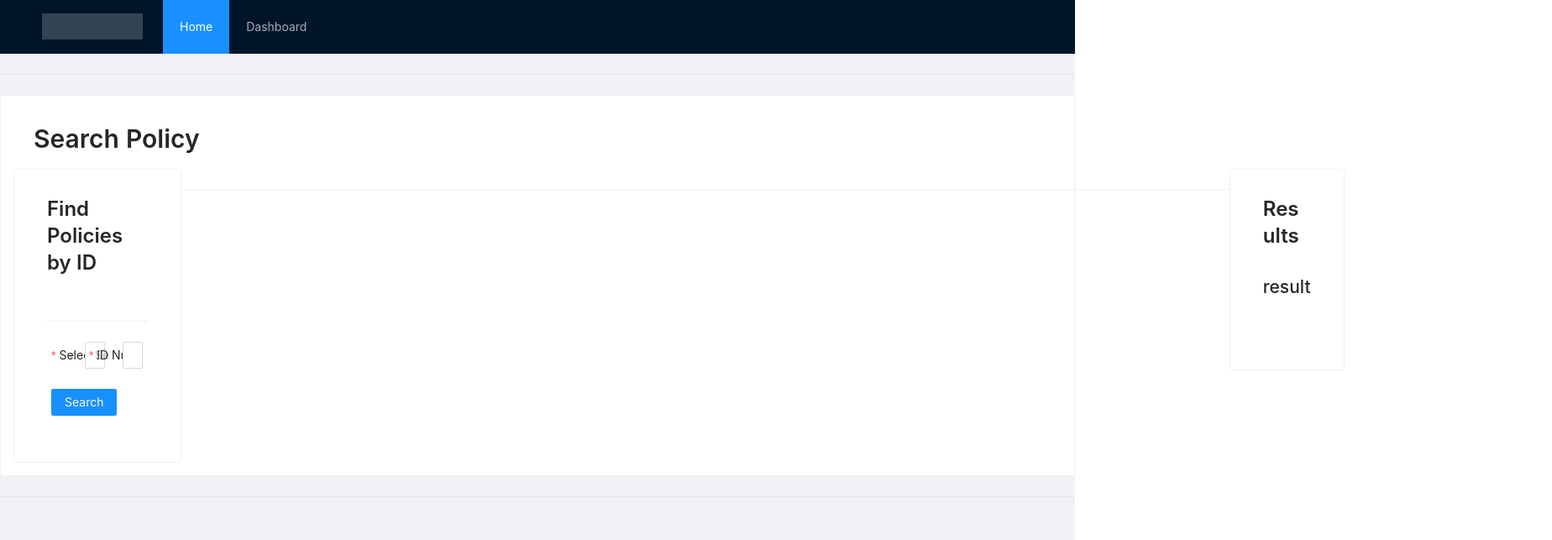
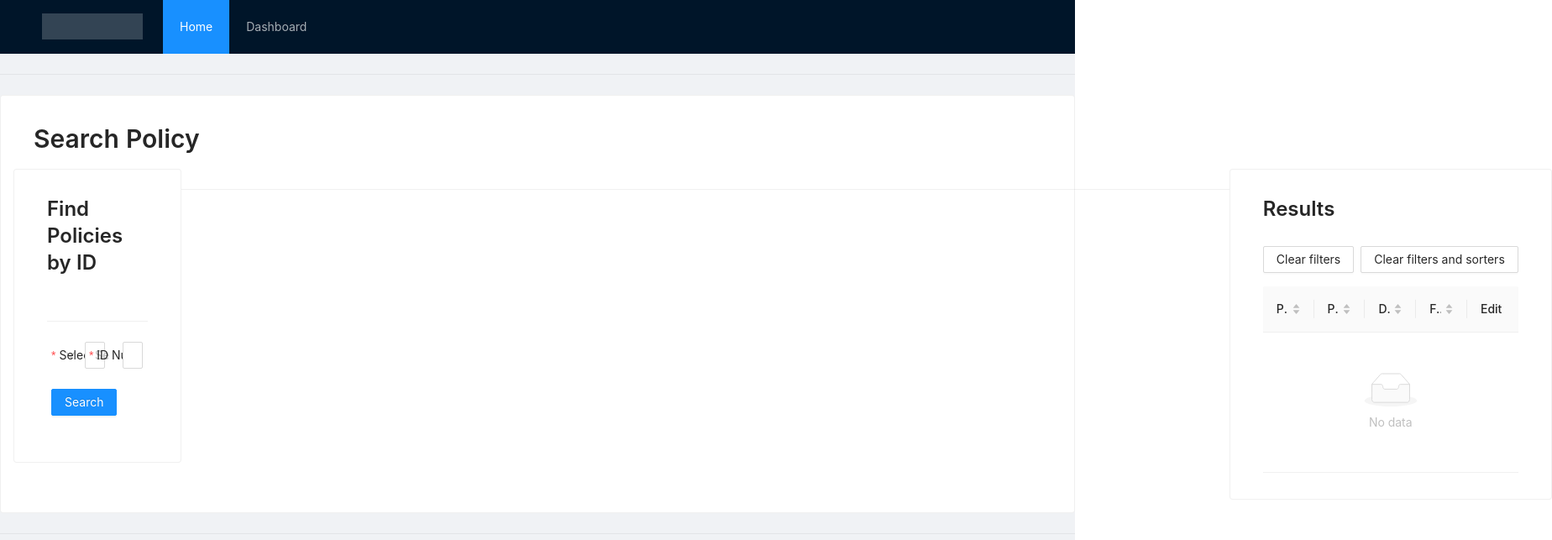
Before and after one commit to avinashchavan1/insuranceapp-client, a React (Create React App) app: page / in a window 1280 px wide. Shown: the top 643 px of the page at 84% size, 1848 px wide, since content can reach past the window. Built offline with nearby package versions, Linux system fonts and the light colour scheme.

Commit message:
Routes added

```diff
--- a/src/App.js
+++ b/src/App.js
@@ -1,9 +1,20 @@
 import "./App.css";
 import "antd/dist/antd.css";
+import { BrowserRouter as Router, Routes, Route } from "react-router-dom";
+import LandingPagePage from "./pages/LandingPage/LandingPage.page";
+import PageNotFound from "./pages/LandingPage/PageNotFound.page";
+import PolicyUpdate from "./pages/LandingPage/PolicyUpdate.page";
 
-import LandingPagePage from "./pages/LandingPage/LandingPage.page";
 function App() {
-  return <LandingPagePage />;
+  return (
+    <Router>
+      <Routes>
+        <Route path="/" element={<LandingPagePage />}></Route>
+        <Route path="/policy/policyId/:id" element={<PolicyUpdate />} />
+        <Route path="*" element={<PageNotFound />}></Route>
+      </Routes>
+    </Router>
+  );
 }
 
 export default App;
--- a/src/components/ResultPolicies.component.jsx
+++ b/src/components/ResultPolicies.component.jsx
@@ -1,4 +1,160 @@
-const ResultPolicies = (props) => {
-  return <h1>result</h1>;
+import React from "react";
+import "antd/dist/antd.css";
+import { Table, Button, Space, Typography } from "antd";
+import { useNavigate } from "react-router-dom";
+const hostLink = "http://localhost:3000";
+const setupData = (dataRaw) => {
+  let datasessions = dataRaw;
+  // console.log(dataRaw);
+  if (datasessions === undefined) return {};
+
+  datasessions = datasessions.map((ele, i) => {
+    return { ...ele, key: i };
+  });
+  const data = datasessions;
+  const areaSet = new Set();
+  const typeSet = new Set();
+  const feeSet = new Set();
+  const convertToFilterData = (data) => {
+    let result = [];
+    data.forEach((element) => result.push({ text: element, value: element }));
+    return result;
+  };
+
+  data.forEach((element) => {
+    //console.log(element);
+    areaSet.add(element["block_name"]);
+    typeSet.add(element["vaccine"]);
+    feeSet.add(element["fee"]);
+  });
+
+  const areaFilter = convertToFilterData(areaSet);
+  const typeFilter = convertToFilterData(typeSet);
+  const feeFilter = convertToFilterData(feeSet);
+  return { areaFilter, typeFilter, feeFilter, data };
 };
+
+class ResultPolicies extends React.Component {
+  state = {
+    filteredInfo: null,
+    sortedInfo: null,
+  };
+
+  handleChange = (pagination, filters, sorter) => {
+    // console.log("Various parameters", pagination, filters, sorter);
+    // console.log(filters);
+
+    this.setState({
+      filteredInfo: filters,
+      sortedInfo: sorter,
+    });
+    // console.log(this.state);
+  };
+
+  clearFilters = () => {
+    this.setState({ filteredInfo: null });
+  };
+
+  clearAll = () => {
+    this.setState({
+      filteredInfo: null,
+      sortedInfo: null,
+    });
+  };
+
+  setPriceSort = () => {
+    this.setState({
+      sortedInfo: {
+        order: "ascend",
+        columnKey: "vaccine",
+      },
+    });
+  };
+
+  render() {
+    const { areaFilter, typeFilter, feeFilter, data } = setupData(
+      this.props.filteredData
+    );
+
+    let { sortedInfo, filteredInfo } = this.state;
+    sortedInfo = sortedInfo || {};
+    filteredInfo = filteredInfo || {};
+    // console.log("from render: ", filteredInfo);
+    const columns = [
+      {
+        title: "Policy ID",
+        dataIndex: "id",
+        key: "id",
+        filteredValue: filteredInfo.id || null,
+        onFilter: (value, record) => record.id.includes(value),
+        sorter: (a, b) => +a.id < +b.id,
+        sortOrder: sortedInfo.columnKey === "id" && sortedInfo.order,
+        ellipsis: true,
+      },
+
+      {
+        title: "Premium",
+        dataIndex: "premium",
+        key: "premium",
+        filters: typeFilter,
+        filteredValue: filteredInfo.vaccine || null,
+        onFilter: (value, record) => record.vaccine.includes(value),
+        sorter: (a, b) => a.vaccine < b.vaccine,
+        sortOrder: sortedInfo.columnKey === "vaccine" && sortedInfo.order,
+        ellipsis: true,
+      },
+      {
+        title: "Date of Purchase",
+        dataIndex: "date_of_purchase",
+        key: "date_of_purchase",
+        sorter: (a, b) => a.available_capacity < b.available_capacity,
+        sortOrder:
+          sortedInfo.columnKey === "available_capacity" && sortedInfo.order,
+        ellipsis: true,
+        responsive: ["lg", "md"],
+      },
+      ,
+      {
+        title: "Fuel",
+        dataIndex: "fuel",
+        key: "fuel",
+        filters: areaFilter,
+        filteredValue: filteredInfo.block_name || null,
+        onFilter: (value, record) => record.block_name.includes(value),
+        sorter: (a, b) => a.block_name < b.block_name,
+        sortOrder: sortedInfo.columnKey === "block_name" && sortedInfo.order,
+        ellipsis: true,
+        responsive: ["lg", "md"],
+      },
+      {
+        title: "Edit",
+        dataIndex: "id",
+        key: "id",
+        render: (value) => {
+          return (
+            <Typography.Link
+              href={`/policy/policyId/${value}`}
+            >{`Edit Policy ${value}`}</Typography.Link>
+          );
+        },
+        ellipsis: true,
+      },
+    ];
+
+    return (
+      <>
+        <Space style={{ marginBottom: 16 }}>
+          <Button onClick={this.clearFilters}>Clear filters</Button>
+          <Button onClick={this.clearAll}>Clear filters and sorters</Button>
+        </Space>
+        <Table
+          columns={columns}
+          dataSource={this.props.policies}
+          onChange={this.handleChange}
+        />
+      </>
+    );
+  }
+}
+
 export default ResultPolicies;
--- a/src/components/SearchPolicy.component.jsx
+++ b/src/components/SearchPolicy.component.jsx
@@ -15,6 +15,7 @@ import {
 
 import React, { useState } from "react";
 const { Option } = Select;
+const hostLink = "http://localhost:3000";
 
 const SearchPolicy = ({ policyHandler }) => {
   const [form] = Form.useForm();
@@ -22,7 +23,6 @@ const SearchPolicy = ({ policyHandler }) => {
   const onFinish = (values) => {
     const key = "updatable";
     message.loading({ content: "Loading...", key });
-    const hostLink = "http://localhost:3000";
     const resourceLink = `/policy/${values.IdType}/${values.id}`;
     const targetLink = hostLink + resourceLink;
     fetch(targetLink, { method: "GET" })
--- /dev/null
+++ b/src/pages/LandingPage/PageNotFound.page.jsx
@@ -0,0 +1,15 @@
+import { Result, Button } from "antd";
+
+const PageNotFound = () => (
+  <Result
+    status="404"
+    title="404"
+    subTitle="Sorry, the page you visited does not exist."
+    extra={
+      <Button type="primary" href="/">
+        Back Home
+      </Button>
+    }
+  />
+);
+export default PageNotFound;
--- /dev/null
+++ b/src/pages/LandingPage/PolicyUpdate.page.jsx
@@ -0,0 +1,9 @@
+import { useParams } from "react-router-dom";
+
+const PolicyUpdate = () => {
+  const { id } = useParams();
+
+  return <h1> The Policy Id is {id}</h1>;
+};
+
+export default PolicyUpdate;
```
